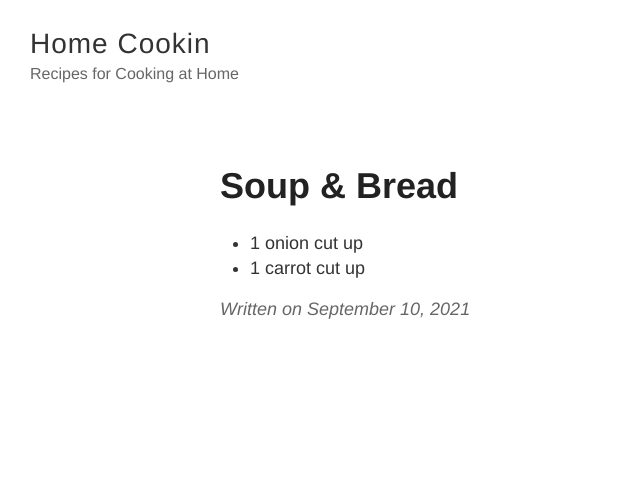
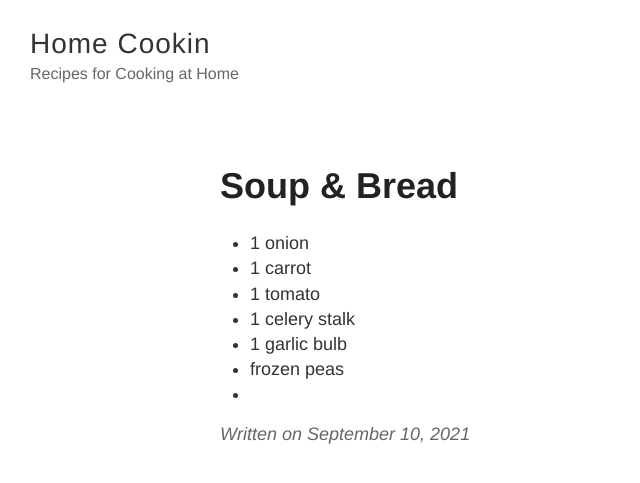
Before and after one commit to skelleyboy/cookin, a Jekyll site: the page built from _posts/2021-09-10-soup-bread.md, in a window 1280 px wide. Shown: the top 483 px of the page, without its empty margins (0-640 px from the left). Built offline with Jekyll 4.4.1, drawn with Linux system fonts in a browser that asks for light colours.

Commit message:
Update from Forestry.io skelleyboy updated _posts/2021-09-10-soup-bread.md

```diff
--- a/_posts/2021-09-10-soup-bread.md
+++ b/_posts/2021-09-10-soup-bread.md
@@ -3,5 +3,10 @@ layout: post
 title: Soup & Bread
 
 ---
-* 1 onion cut up
-* 1 carrot cut up
+* 1 onion
+* 1 carrot
+* 1 tomato
+* 1 celery  stalk
+* 1 garlic bulb
+* frozen peas
+*
```
